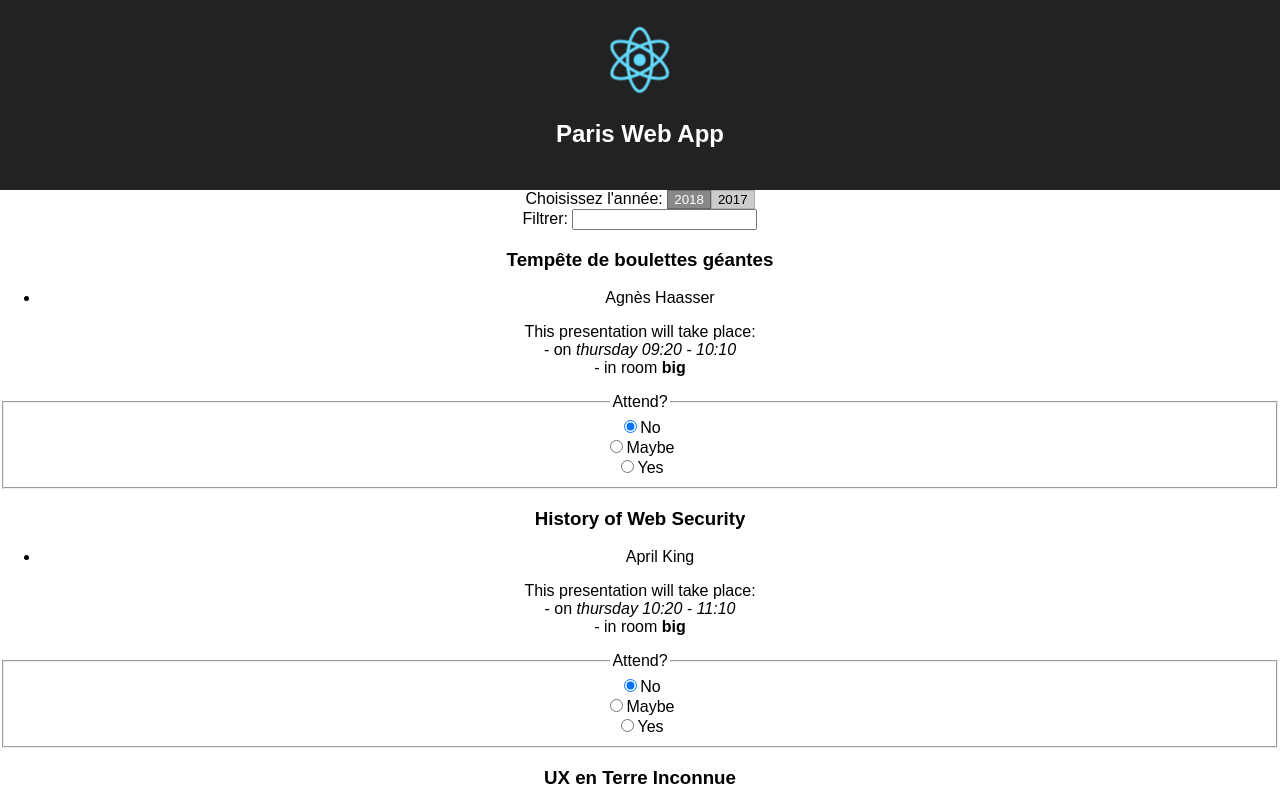
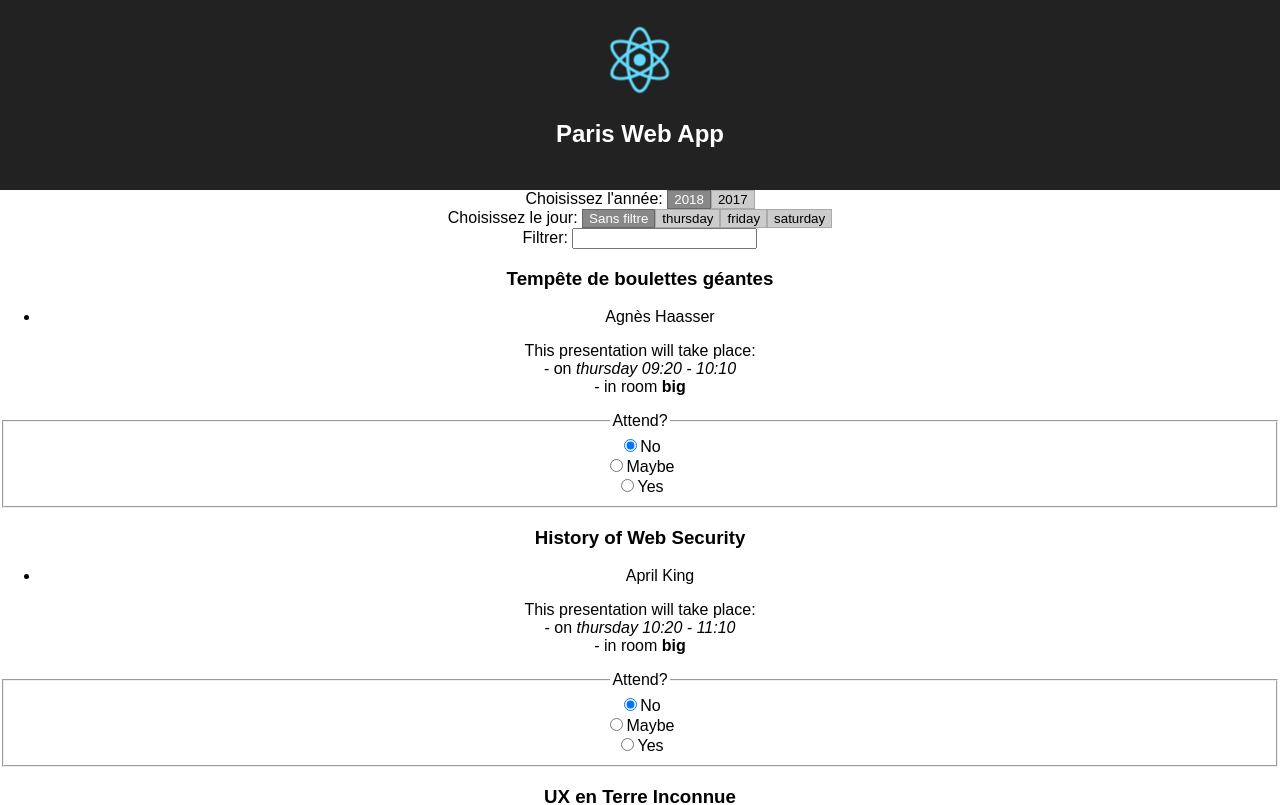
Before and after one commit to ziir/pariswebapp, a React (Create React App) app in the folder react-1/: page / in a window 1280 px wide. Shown: the top 805 px of the page. Built offline with nearby package versions, Linux system fonts and the light colour scheme.

Commit message:
Ajout d'un filtre par jour

```diff
--- a/react-1/src/PresentationList.js
+++ b/react-1/src/PresentationList.js
@@ -1,7 +1,11 @@
 // @flow
 
 import React, { Component, Fragment } from 'react';
-import ListItem, { type Attending, type ConferenceData } from './ListItem';
+import ListItem, {
+  type Attending,
+  type ConferenceData,
+  type Day,
+} from './ListItem';
 import InputField from './InputField';
 import ValueChooser from './ValueChooser';
 
@@ -15,6 +19,7 @@ type State = {|
   attending: Array<Attending>,
   filterString: string,
   selectedYear: number,
+  selectedDay: Day | null,
 |};
 
 class List extends Component<Props, State> {
@@ -41,6 +46,7 @@ class List extends Component<Props, State> {
     attending: [],
     filterString: '',
     selectedYear: 2018,
+    selectedDay: null,
   };
 
   handleAttendingChange(index: number, attending: Attending) {
@@ -52,23 +58,34 @@ class List extends Component<Props, State> {
     this.setState({ filterString: str.toLowerCase() });
   }
 
-  handleSelectedYearChange(year: number) {
+  handleSelectedYearChange(year: number | null) {
+    if (year === null) {
+      // Shouldn't happen, but this makes Flow happy
+      return;
+    }
     this.setState({ selectedYear: year });
+  }
+
+  handleSelectedDayChange(day: Day | null) {
+    this.setState({ selectedDay: day });
   }
 
   render() {
     const { agenda } = this.props;
-    const { filterString, selectedYear } = this.state;
+    const { filterString, selectedYear, selectedDay } = this.state;
 
     const availableYears = [...new Set(agenda.map(entry => entry.year))].sort(
       (a, b) => b - a
     );
+
+    const availableDays = [null, 'thursday', 'friday', 'saturday'];
 
     const filteredData = agenda
       .map((entry, idx) => ({ entry, idx }))
       .filter(
         ({ entry }) =>
           entry.year === selectedYear &&
+          (selectedDay === null || entry.day === selectedDay) &&
           (entry.title.toLowerCase().includes(filterString) ||
             entry.speakers.some(speaker =>
               speaker.toLowerCase().includes(filterString)
@@ -82,6 +99,12 @@ class List extends Component<Props, State> {
           values={availableYears}
           selectedValue={selectedYear}
           onChange={this.handleSelectedYearChange.bind(this)}
+        />
+        <ValueChooser
+          label="Choisissez le jour"
+          values={availableDays}
+          selectedValue={selectedDay}
+          onChange={this.handleSelectedDayChange.bind(this)}
         />
         <InputField
           label="Filtrer"
--- a/react-1/src/ValueChooser.js
+++ b/react-1/src/ValueChooser.js
@@ -7,15 +7,15 @@ import './ValueChooser.css';
 
 type Props<T> = {|
   +label: string,
-  +values: $ReadOnlyArray<T>,
-  +selectedValue: T,
-  +onChange: T => mixed,
+  +values: $ReadOnlyArray<T | null>,
+  +selectedValue: T | null,
+  +onChange: (T | null) => mixed,
 |};
 
 export default class ValueChooser<T: number | string> extends Component<
   Props<T>
 > {
-  handleClick(value: T) {
+  handleClick(value: T | null) {
     this.props.onChange(value);
   }
 
```
